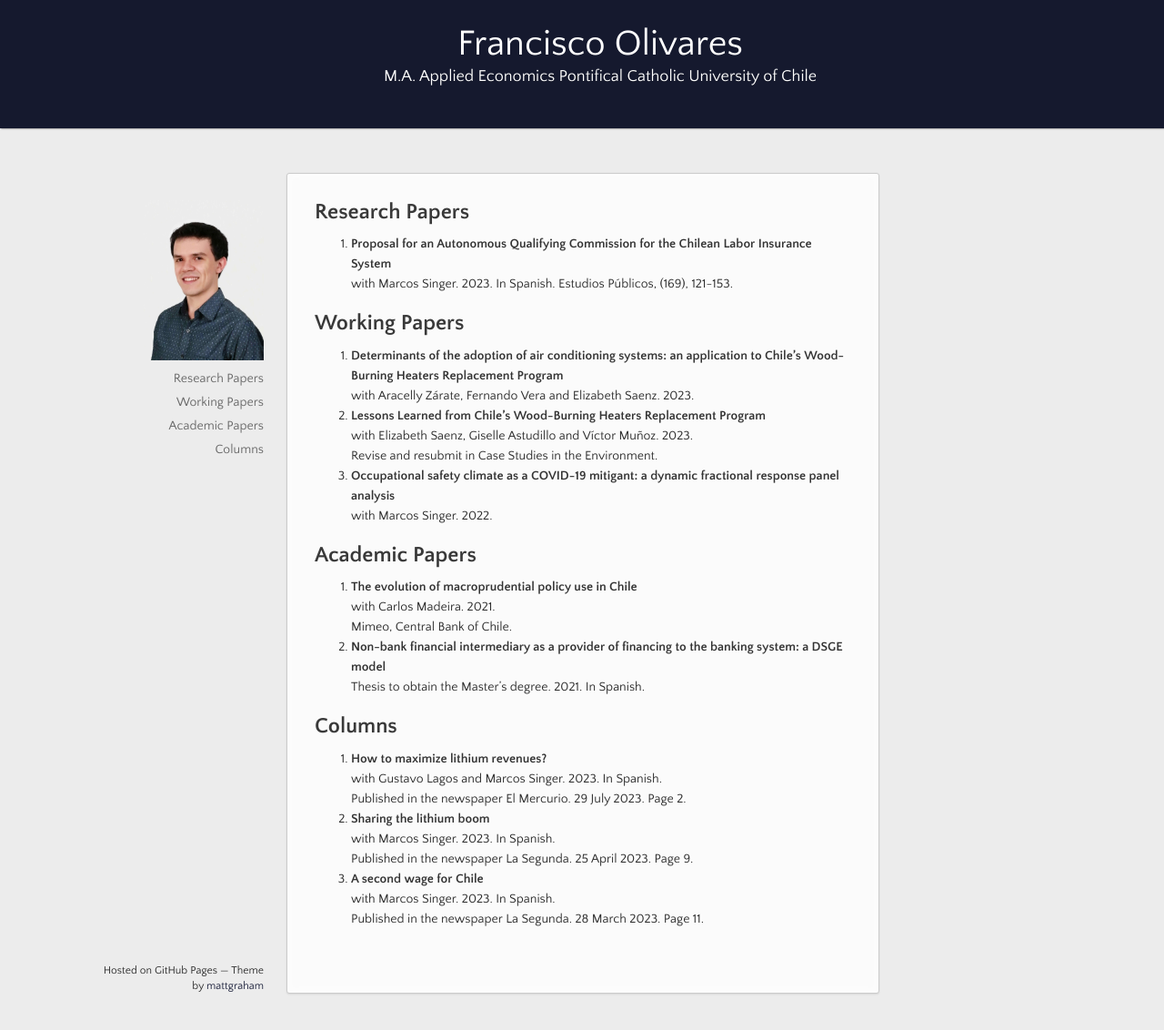
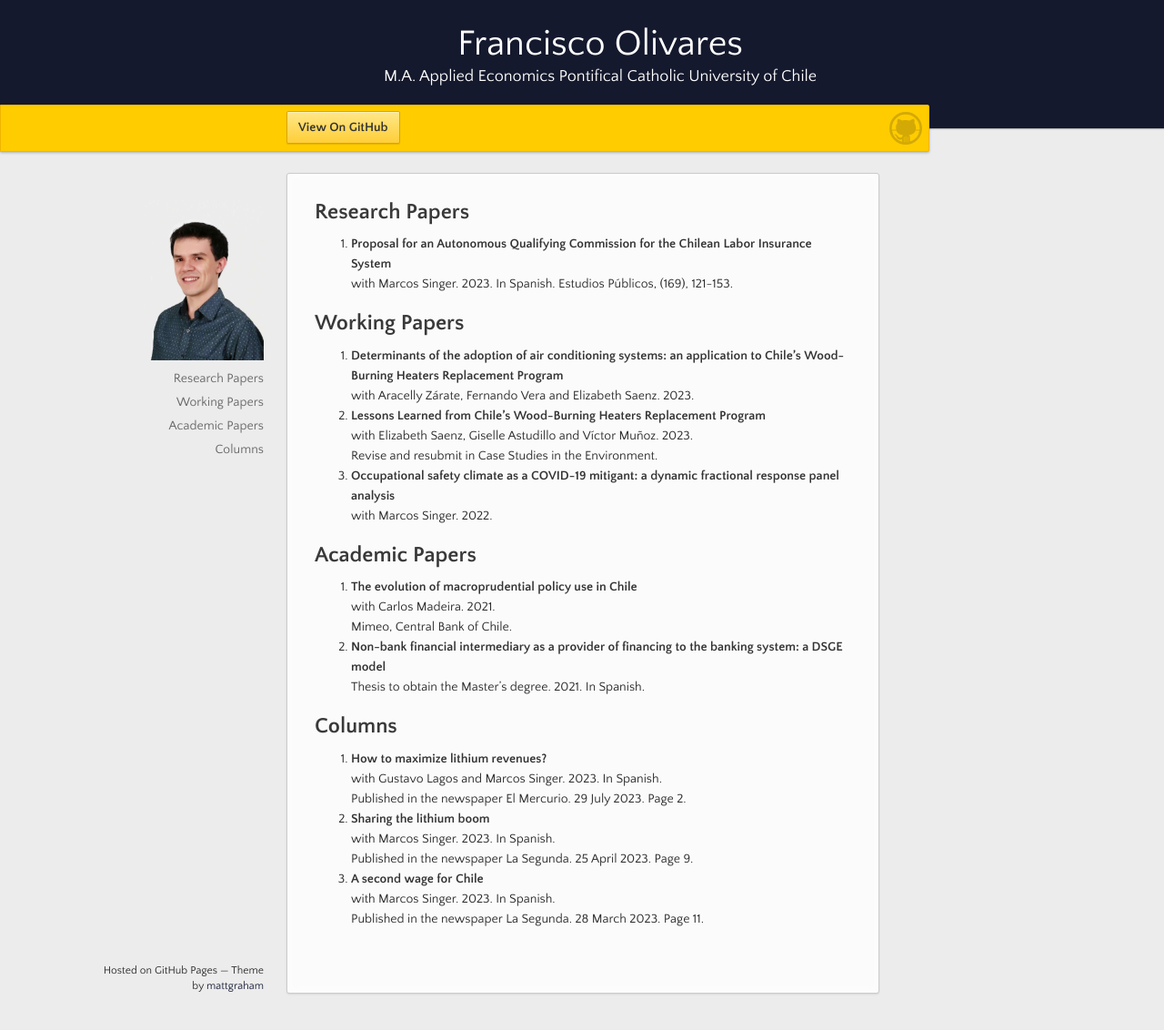
Before and after one commit to fco-olivares/fco-olivares.github.io, a Jekyll site: the page built from index.md, in a window 1280 px wide and 1132 px high. Shown: the whole window at 91% size. Built offline with Jekyll 4.4.1, drawn with Linux system fonts in a browser that asks for light colours; our own code applies the rules of GitHub Pages for plain Markdown files.

Commit message:
Update default.html

```diff
--- a/_layouts/default.html
+++ b/_layouts/default.html
@@ -22,6 +22,21 @@
         <p>{{ page.description | default: site.description | default: site.github.project_tagline }}</p>
       </header>
 
+      <div id="banner">
+        <span id="logo"></span>
+
+        <a href="{{ site.github.repository_url }}" class="button fork"><strong>View On GitHub</strong></a>
+        {% if site.show_downloads %}
+          <div class="downloads">
+            <span>Downloads:</span>
+            <ul>
+              <li><a href="{{ site.github.zip_url }}" class="button">ZIP</a></li>
+              <li><a href="{{ site.github.tar_url }}" class="button">TAR</a></li>
+            </ul>
+          </div>
+        {% endif %}
+      </div><!-- end banner -->
+
     <div class="wrapper">
       <nav>
 	<img src="https://fco-olivares.github.io/Foto%20profesional-compressed.jpg" alt="Foto" width="132" height="176"/>
```
